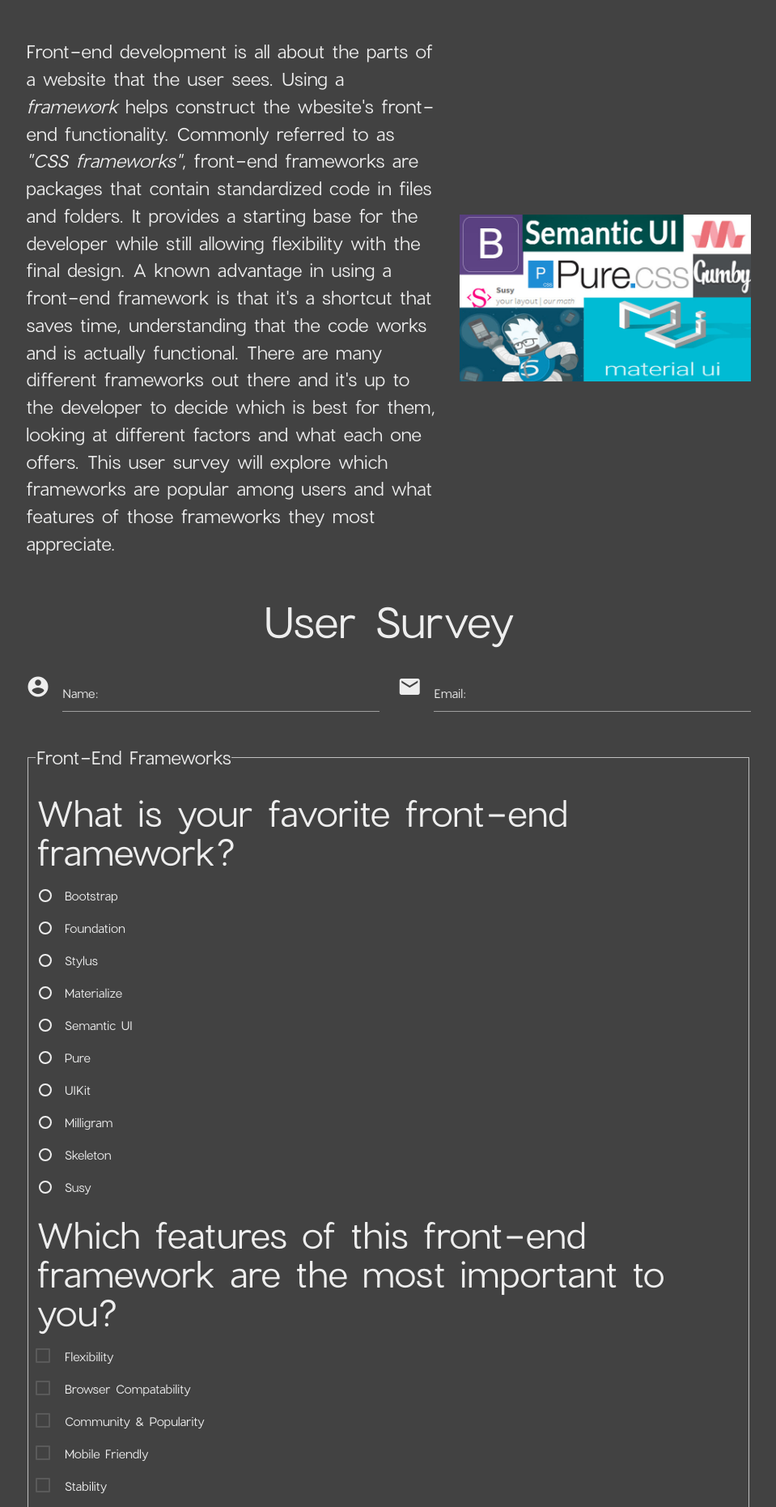
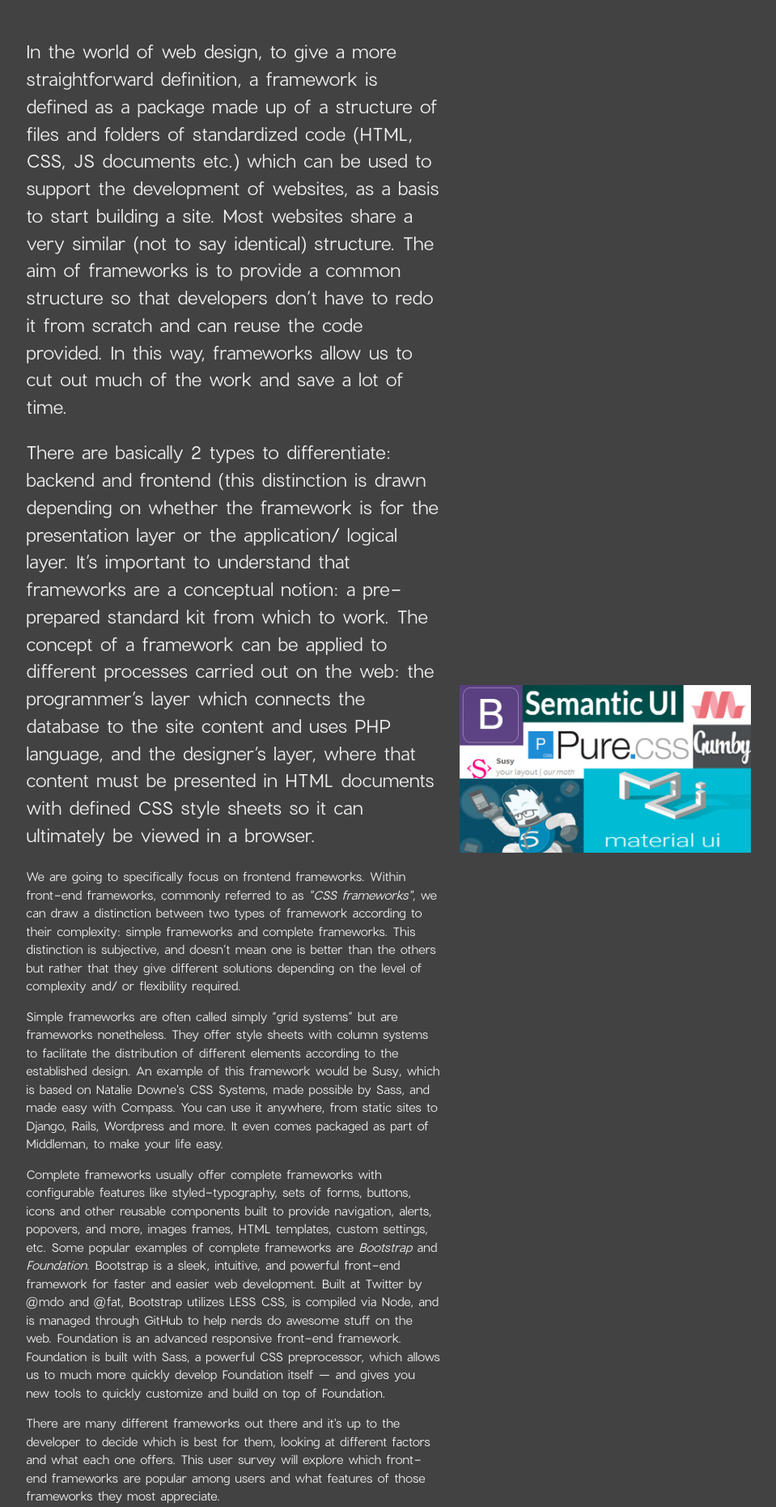
Before and after one commit to ahashim1/CSC174_Assignment8, a PHP site: page / in a window 1280 px wide. Shown: the part 101-1962 px from the top of the page at 81% size, without its empty margins (160-1119 px from the left). Run offline with PHP 8.4, Linux system fonts and the light colour scheme; some libraries are stand-ins or nearby versions.

Commit message:
added more content/paragraphs

```diff
--- a/index.php
+++ b/index.php
@@ -37,7 +37,18 @@
 
 			<div class="col s7">
 
-			<p class="big">Front-end development is all about the parts of a website that the user sees. Using a <em>framework</em> helps construct the wbesite's front-end functionality. Commonly referred to as <em>"CSS frameworks"</em>, front-end frameworks are packages that contain standardized code in files and folders. It provides a starting base for the developer while still allowing flexibility with the final design. A known advantage in using a front-end framework is that it's a shortcut that saves time, understanding that the code works and is actually functional. There are many different frameworks out there and it's up to the developer to decide which is best for them, looking at different factors and what each one offers. This user survey will explore which frameworks are popular among users and what features of those frameworks they most appreciate.</p>
+			<p class="big">In the world of web design, to give a more straightforward definition, a framework is defined as a package made up of a structure of files and folders of standardized code (HTML, CSS, JS documents etc.) which can be used to support the development of websites, as a basis to start building a site. Most websites share a very similar (not to say identical) structure. The aim of frameworks is to provide a common structure so that developers don’t have to redo it from scratch and can reuse the code provided. In this way, frameworks allow us to cut out much of the work and save a lot of time.</p>
+
+			<p class="big">There are basically 2 types to differentiate: backend and frontend (this distinction is drawn depending on whether the framework is for the presentation layer or the application/ logical layer. It’s important to understand that frameworks are a conceptual notion: a pre-prepared standard kit from which to work. The concept of a framework can be applied to different processes carried out on the web: the programmer’s layer which connects the database to the site content and uses PHP language, and the designer’s layer, where that content must be presented in HTML documents with defined CSS style sheets so it can ultimately be viewed in a browser.</p>
+
+
+			<p class=”big”>We are going to specifically focus on frontend frameworks. Within front-end frameworks, commonly referred to as <em>"CSS frameworks"</em>, we can draw a distinction between two types of framework according to their complexity: simple frameworks and complete frameworks. This distinction is subjective, and doesn’t mean one is better than the others but rather that they give different solutions depending on the level of complexity and/ or flexibility required.</p>
+
+			<p class=”big”>Simple frameworks are often called simply “grid systems” but are frameworks nonetheless. They offer style sheets with column systems to facilitate the distribution of different elements according to the established design. An example of this framework would be <strong>Susy</strong>, which is based on Natalie Downe's CSS Systems, made possible by Sass, and made easy with Compass. You can use it anywhere, from static sites to Django, Rails, Wordpress and more. It even comes packaged as part of Middleman, to make your life easy.</p>
+
+			<p class=”big”> Complete frameworks usually offer complete frameworks with configurable features like styled-typography, sets of forms, buttons, icons and other reusable components built to provide navigation, alerts, popovers, and more, images frames, HTML templates, custom settings, etc. Some popular examples of complete frameworks are <em>Bootstrap</em> and <em>Foundation</em>. Bootstrap is a sleek, intuitive, and powerful front-end framework for faster and easier web development. Built at Twitter by @mdo and @fat, Bootstrap utilizes LESS CSS, is compiled via Node, and is managed through GitHub to help nerds do awesome stuff on the web. Foundation is an advanced responsive front-end framework. Foundation is built with Sass, a powerful CSS preprocessor, which allows us to much more quickly develop Foundation itself — and gives you new tools to quickly customize and build on top of Foundation.</p>
+
+			<p class=”big”>There are many different frameworks out there and it's up to the developer to decide which is best for them, looking at different factors and what each one offers. This user survey will explore which front-end frameworks are popular among users and what features of those frameworks they most appreciate.</p>
 
 			</div>
 
@@ -47,7 +58,7 @@
 
 		</div>
 
-			<!-- "About" content taken from https://www.thebalance.com/what-is-a-front-end-framework-and-why-use-one-2071948 -->
+			<!-- "About" content taken from https://www.awwwards.com/what-are-frameworks-22-best-responsive-css-frameworks-for-web-design.html -->
 
 		<h2 class="center-align">User Survey</h2>
 
@@ -220,7 +231,7 @@
 
 					<div class="input-field col s12">
 						<textarea name="suggestion" id="suggestion" class="materialize-textarea" data-length="300"></textarea>
-						<label class="big" for="suggestion">What kind of features would you like to see added or upgraded?</label>
+						<label class="big" for="suggestion">What kind of features would you like to see added?</label>
 					</div>
 
 
```
Also changed, not shown: 1 other file.
